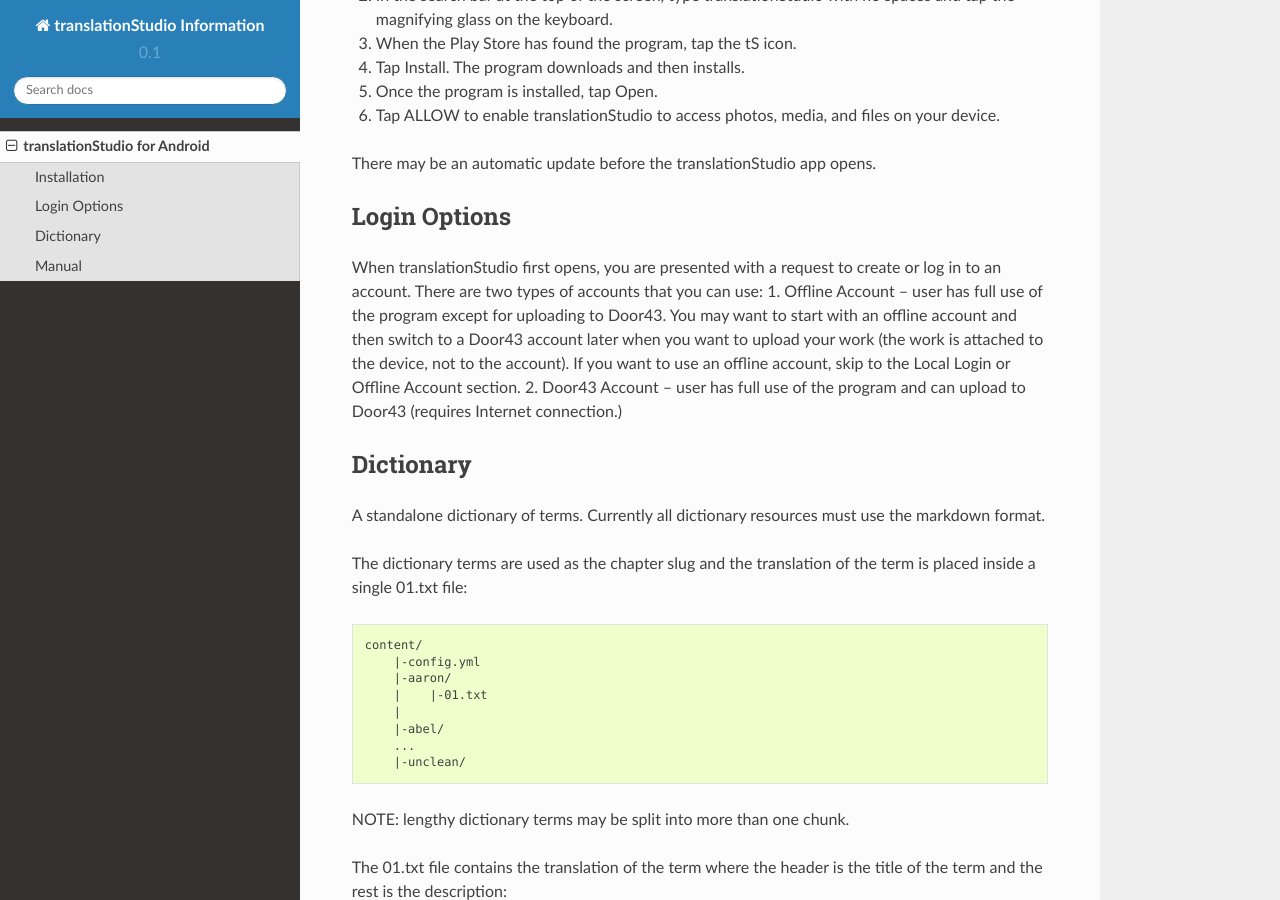
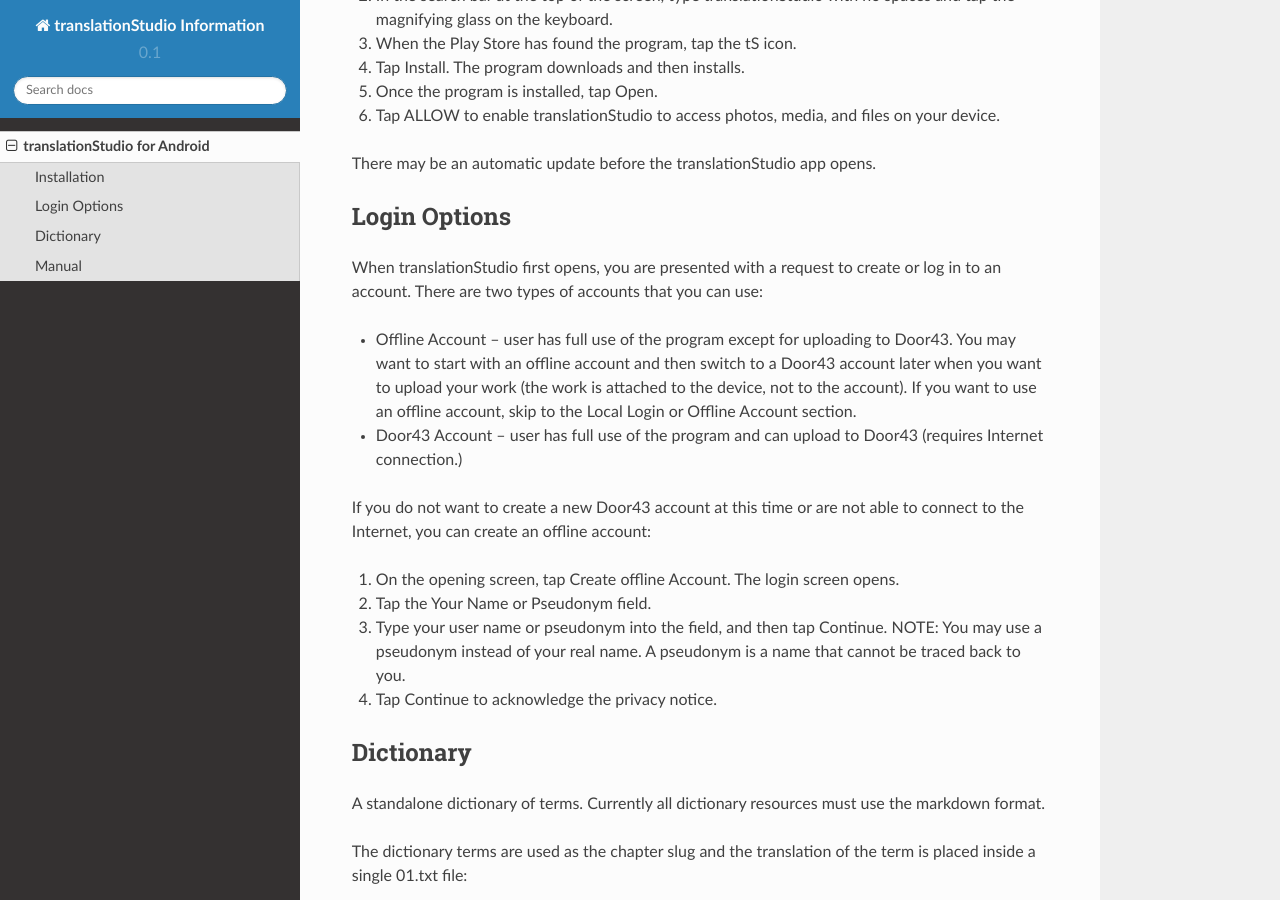
Before and after one commit to unfoldingWord-dev/translationStudio-Info, a Sphinx documentation site: the page built from docs/tablet.rst, in a window 1280 px wide and 900 px high, scrolled down 400 px. Built offline with Sphinx 7.4.7 and the Read the Docs theme 2.0.0, drawn with Linux system fonts in a browser that asks for light colours; pages that are not in the unit, such as notebooks, are missing from menus.

Commit message:
Update tablet.rst

```diff
--- a/docs/tablet.rst
+++ b/docs/tablet.rst
@@ -32,9 +32,20 @@ Login Options
 
 When translationStudio first opens, you are presented with a request to create or log in to an account.
 There are two types of accounts that you can use:
-1. Offline Account – user has full use of the program except for uploading to Door43. You may want to start with an offline account and then switch to a Door43 account later when you want to upload your work (the work is attached to the device, not to the account). If you want to use an offline account, skip to the Local Login or Offline Account section.
-2. Door43 Account – user has full use of the program and can upload to Door43 (requires Internet connection.)
 
+* Offline Account – user has full use of the program except for uploading to Door43. You may want to start with an offline account and then switch to a Door43 account later when you want to upload your work (the work is attached to the device, not to the account). If you want to use an offline account, skip to the Local Login or Offline Account section.
+
+* Door43 Account – user has full use of the program and can upload to Door43 (requires Internet connection.)
+
+If you do not want to create a new Door43 account at this time or are not able to connect to the Internet, you can create an offline account:
+
+1.	On the opening screen, tap Create offline Account. The login screen opens.
+
+2.	Tap the Your Name or Pseudonym field.
+
+3.	Type your user name or pseudonym into the field, and then tap Continue. NOTE: You may use a pseudonym instead of your real name. A pseudonym is a name that cannot be traced back to you.
+
+4.	Tap Continue to acknowledge the privacy notice.
 
 
 Dictionary
```
